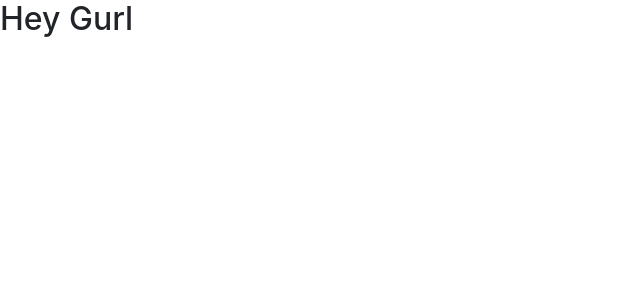
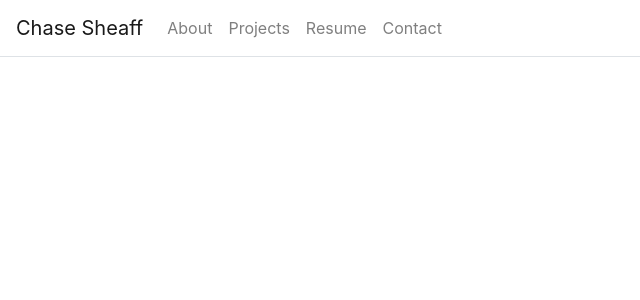
Before and after one commit to ChaseTheCoder/Portfolio2.0, a React (Create React App) app: page / in a window 1280 px wide. Shown: the top 300 px of the page, without its empty margins (0-640 px from the left). Built offline with nearby package versions, Linux system fonts and the light colour scheme.

Commit message:
modified App with Link, add folder pages, began home Route

```diff
--- a/src/App.js
+++ b/src/App.js
@@ -1,6 +1,7 @@
 import React from 'react';
 import 'bootstrap/dist/css/bootstrap.min.css'
 import { BrowserRouter as Router, Route, Link } from 'react-router-dom';
+import Container from 'react-bootstrap/Container';
 import { Nav, Navbar } from 'react-bootstrap'
 
 class App extends React.Component {
@@ -25,13 +26,13 @@ class App extends React.Component {
                 title: 'About me',
                 subTitle: 'Software Engineer with an education and tech startup background. I’ve learned to be an expert working cross-functionally on many projects with successful outcomes in education and tech.  My goal is to make intuitive applications and develop along with an inclusive company.'
             },
-            Projects: {
+            projects: {
                 title: 'Resume',
             },
-            Resume: {
+            resume: {
                 title: 'Resume',
             },
-            Contact: {
+            contact: {
                 title: 'Let\'s chat!',
             }
         }
@@ -40,7 +41,20 @@ class App extends React.Component {
     render() {
         return (
             <Router>
-                <h2>Hey Gurl</h2>
+                <Container className="p-0" fluid={true}>
+                    <Navbar className="border-bottom">
+                        <Navbar.Brand>Chase Sheaff</Navbar.Brand>
+                        <Navbar.Toggle classname="border-bottom" aria-controls="navbar-toggle" />
+                        <Navbar.Collapse id="navbar-toggle">
+                            <Nav>
+                                <Link className="nav-link" to="/about">About</Link>
+                                <Link className="nav-link" to="/projects">Projects</Link>
+                                <Link className="nav-link" to="/resume">Resume</Link>
+                                <Link className="nav-link" to="/contact">Contact</Link>
+                            </Nav>
+                        </Navbar.Collapse>
+                    </Navbar>
+                </Container>
             </Router>
       );
     }
```
Also changed, not shown: src/pages/Home.js (added, +10 -0 lines), src/pages/About.js (added), src/pages/Contact.js (added), src/pages/Projects.js (added), src/pages/Resume.js (added).
